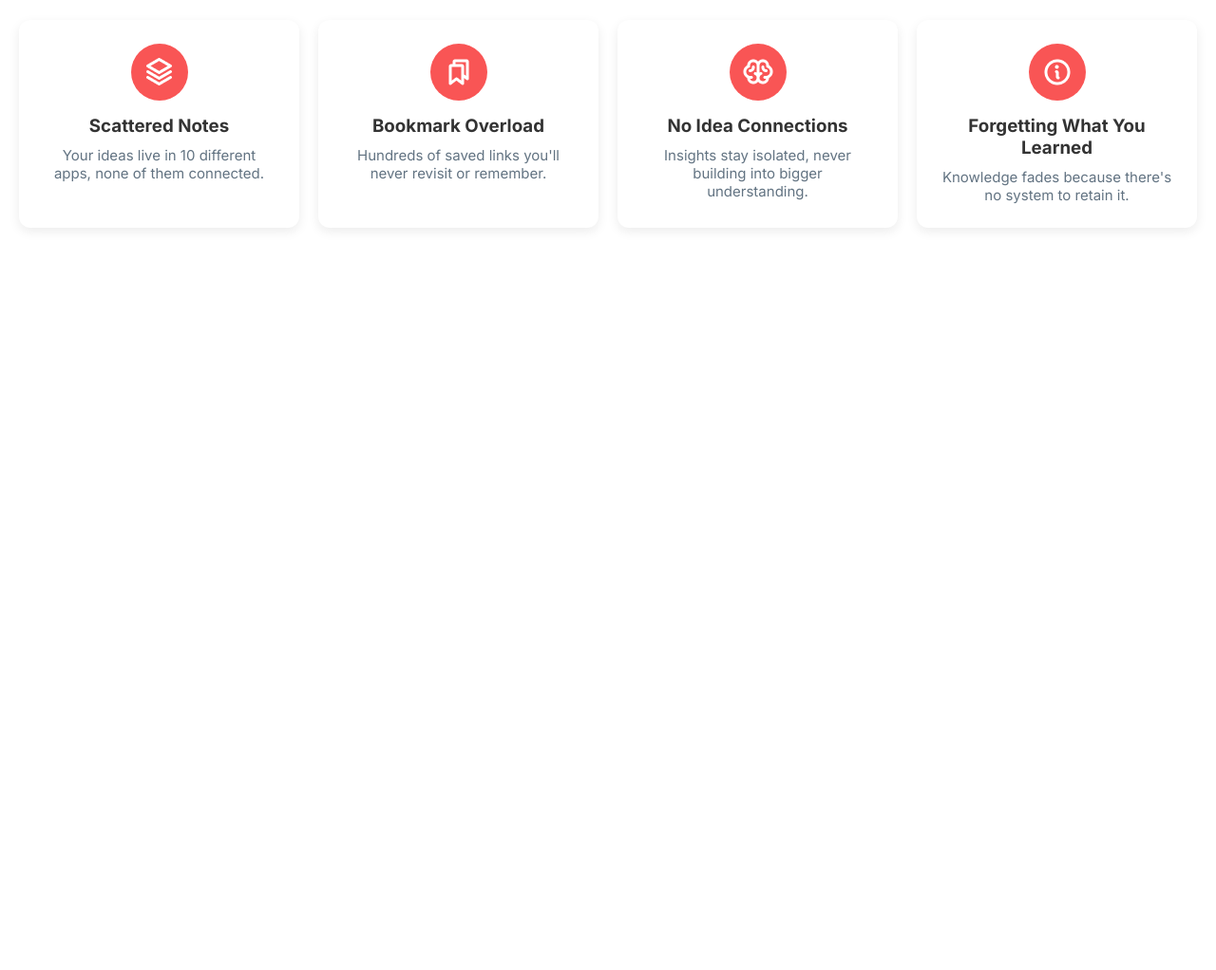
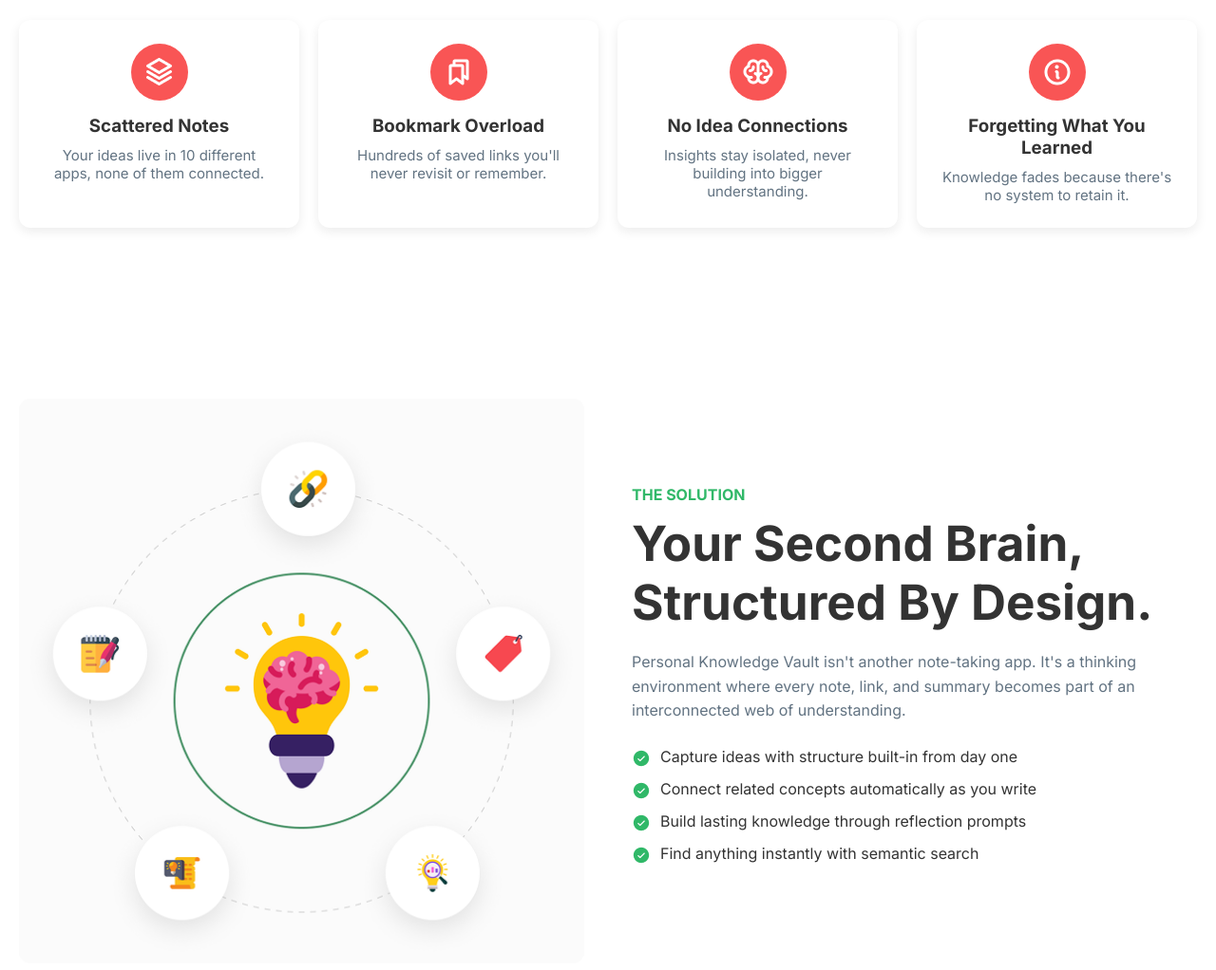
Before and after one commit to atiqahmedreza/B13-A1-Knowledge-Vault, a plain HTML site: page index.html in a window 1280 px wide. Shown: the part 798-1820 px from the top of the page at 95% size. Before the commit the page ends 1098 px from the top, so only its background shows below. Drawn offline with Linux system fonts and the light colour scheme.

Commit message:
solution part created

```diff
--- a/index.css
+++ b/index.css
@@ -93,3 +93,24 @@
 .cards h3 { margin-bottom: 10px; }
 
 .cards p { color: #627382; font-size: 15px; }
+
+.brain {
+  display: flex; align-items: center; gap: 50px;
+  padding: 120px 20px 32px; flex-wrap: wrap;
+}
+
+.brain > img { flex: 1; min-width: 280px; max-width: 50%; }
+
+.brain > div { flex: 1; min-width: 280px; }
+
+.brain .tag { color: #30b868; font-weight: 700; text-transform: uppercase; margin-bottom: 10px; }
+
+.brain h2 { font-size: clamp(32px, 4vw, 55px); margin-bottom: 20px; }
+
+.brain .desc { color: #627382; line-height: 1.6; margin-bottom: 25px; }
+
+.brain ul { list-style: none; }
+
+.brain li { display: flex; gap: 10px; margin-bottom: 12px; font-weight: 500; }
+
+.brain li img { width: 20px; height: 20px; margin-top: 2px; }
--- a/index.html
+++ b/index.html
@@ -55,8 +55,22 @@
       </article>
     </div>
   </section>
+    </section>
 
 
+  <section class="brain container">
+    <img src="assets/knowledge.png" alt="">
+    <div>
+      <p class="tag">The Solution</p>
+      <h2>Your Second Brain, Structured By Design.</h2>
+      <p class="desc">Personal Knowledge Vault isn't another note-taking app. It's a thinking environment where every note, link, and summary becomes part of an interconnected web of understanding.</p>
+      <ul>
+        <li><img src="assets/CheckCircle.png" alt=""> Capture ideas with structure built-in from day one</li>
+        <li><img src="assets/CheckCircle.png" alt=""> Connect related concepts automatically as you write</li>
+        <li><img src="assets/CheckCircle.png" alt=""> Build lasting knowledge through reflection prompts</li>
+        <li><img src="assets/CheckCircle.png" alt=""> Find anything instantly with semantic search</li>
+      </ul>
+    </div>
   </section>
 
 </body>
```
